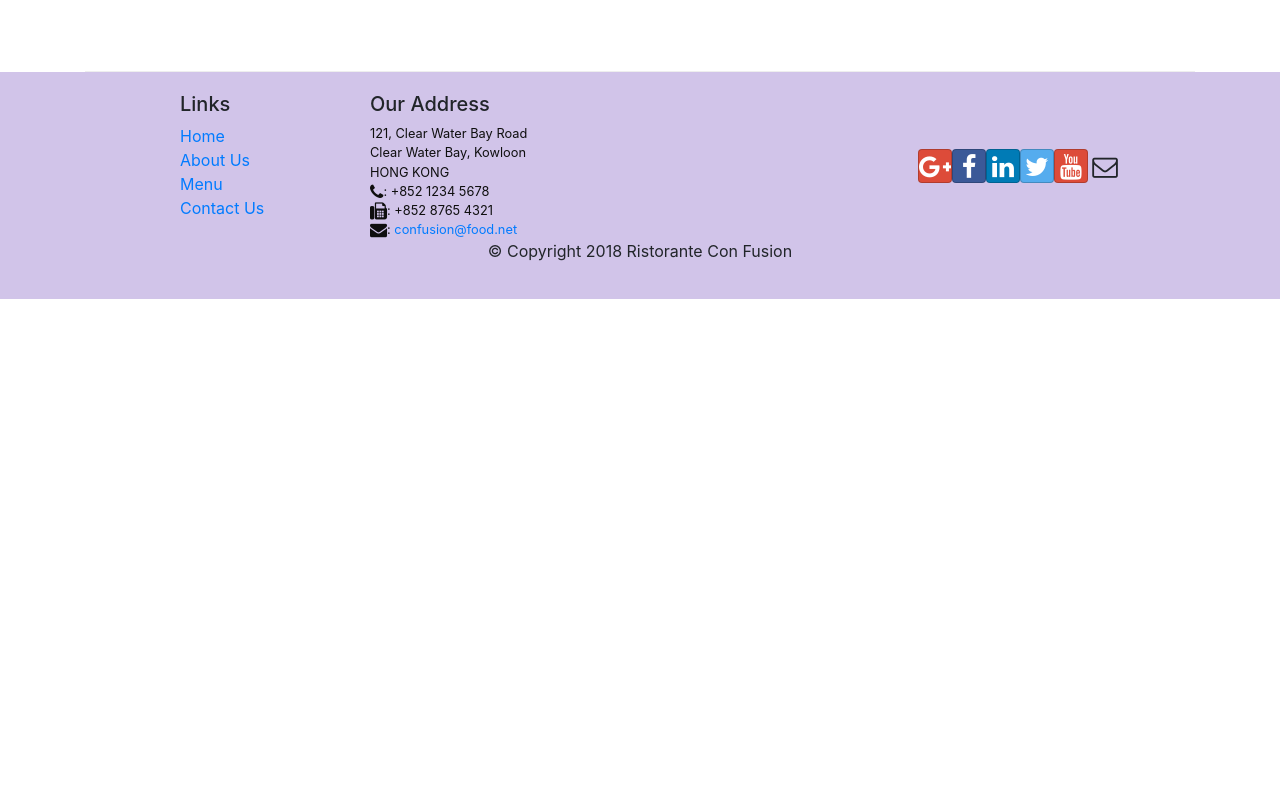
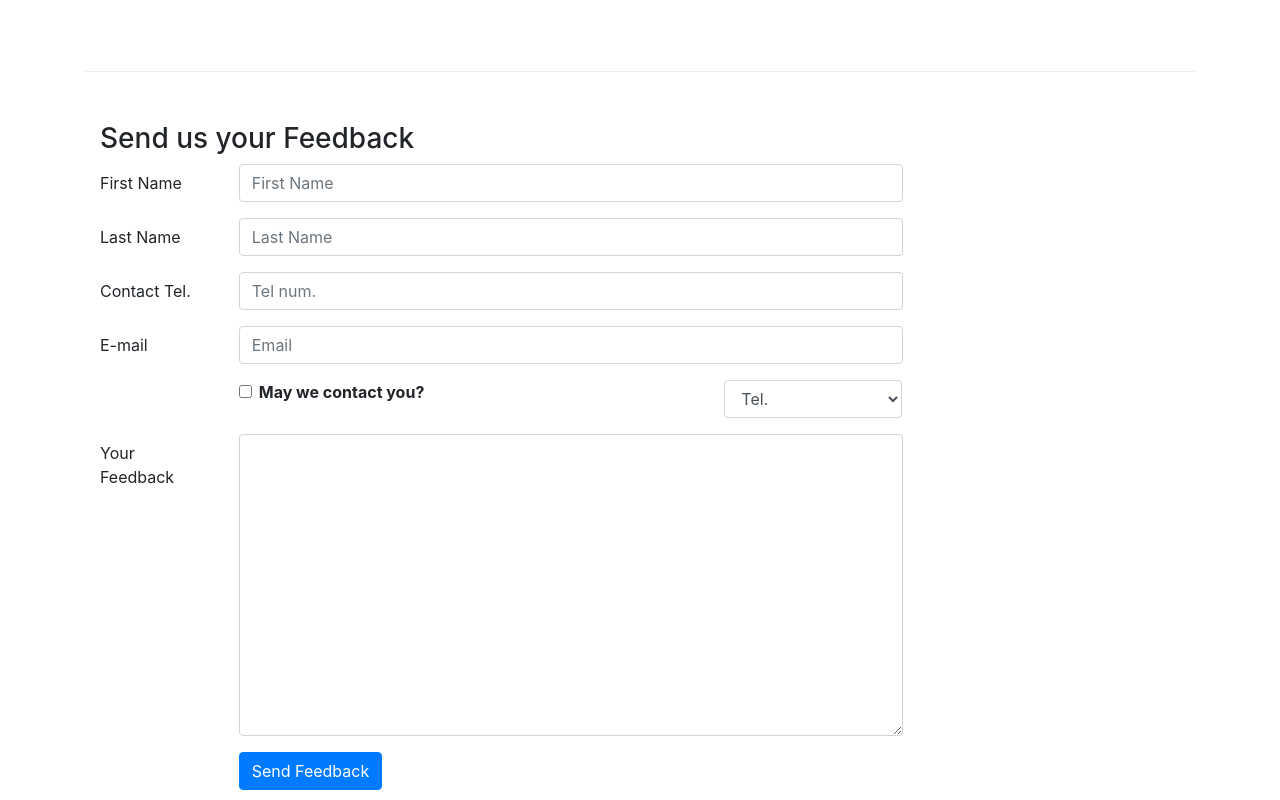
Before and after one commit to naman3112/Restaurant_website_using-_react, a React (Create React App) app: page /contactus in a window 1280 px wide. Shown: the part 800-1600 px from the top of the page. Before the commit the page ends 1099 px from the top, so only its background shows below. Built offline with nearby package versions, Linux system fonts and the light colour scheme.

Commit message:
Controlled Forms : ex-1

```diff
--- a/src/components/AboutComponent.js
+++ b/src/components/AboutComponent.js
@@ -3,7 +3,7 @@
 import { Link } from 'react-router-dom';
 
 
-function RenderLeader(props){
+function RenderLeader({leader}){
 
 
 
@@ -14,16 +14,16 @@
         <Media className="pt-5 pb-3  row">
 
         <Media className="col-2 " >
-          <Media  src={props.leader.image} alt="Generic placeholder image" />
+          <Media  src={leader.image} alt="Generic placeholder image" />
         </Media>
         <Media body className="col-8" >
           <Media heading>
-            {props.leader.name}
+            {leader.name}
           </Media>
           <Media>
-            {props.leader.designation}
+            {leader.designation}
           </Media>
-          {<br/>} {props.leader.description}
+          {<br/>} {leader.description}
         </Media>
       </Media>
     );
--- a/src/components/ContactComponent.js
+++ b/src/components/ContactComponent.js
@@ -1,7 +1,47 @@
-import React from 'react';
+import React,{Component} from 'react';
 import {Link } from 'react-router-dom';
-import{Breadcrumb,BreadcrumbItem} from 'reactstrap';
-function Contact(props) {
+import{Breadcrumb,BreadcrumbItem,Button,Form,Label,Input,Col, FormGroup} from 'reactstrap';
+
+
+class  Contact extends Component {
+
+    constructor(props){
+        super(props);
+        this.state={
+            fistname: '',
+            lastname: '',
+            telnum: '',
+            email: '',
+            agree: false,
+            contactType: 'Tel.',
+            message:''
+        }
+    this.handleSubmit=this.handleSubmit.bind(this);
+    this.handleInputChange=this.handleInputChange.bind(this);
+    }
+    handleInputChange(event) {
+        const target = event.target;
+        const value = target.type === 'checkbox' ? target.checked : target.value;
+        const name = target.name;
+     /*   alert ("i am target ");
+        alert(target);
+        alert("i am value");
+        alert(value);
+        alert("i am name ");
+        alert(name);
+*/
+        this.setState({
+          [name]: value
+        });
+    }
+    handleSubmit(event){
+        console.log("Current state is "+JSON.stringify(this.state));
+        alert("Current state is :"+JSON.stringify(this.state));
+        event.preventDefault();
+    }
+
+
+    render(){
     return(
         <div className="container">
                  <div className="row">
@@ -44,8 +84,142 @@
                     </div>
                 </div>
             </div>
+
+            <div className="row row-content">
+                <div className="col-12">
+                    <h3> Send us your Feedback</h3>
+                </div>
+                <div className="col-12 col-md-9">
+                    <Form onSubmit={this.handleSubmit}>
+                        <FormGroup row>
+                            <Label htmlFor="firstname" md={2}>
+                                First Name
+                            </Label>
+
+                        <Col md={10}>
+                            <Input type="text" id="firstname" name="firstname"
+                                    placeholder="First Name"
+
+                                    value={this.state.firstname}
+                                    onChange={this.handleInputChange}
+                                    />
+
+                        </Col>
+
+                        </FormGroup>
+
+                        <FormGroup row>
+                            <Label htmlFor="lastname" md={2}>
+                                Last Name
+                            </Label>
+
+                        <Col md={10}>
+                            <Input type="text" id="lastname" name="lastname"
+                                    placeholder="Last Name"
+
+                                    value={this.state.lastname}
+                                    onChange={this.handleInputChange}
+                                    />
+
+                        </Col>
+
+                        </FormGroup>
+
+                        <FormGroup row>
+                            <Label htmlFor="telnum" md={2}>
+                                Contact Tel.
+                            </Label>
+
+                        <Col md={10}>
+                            <Input type="tel" id="telnum" name="telnum"
+                                    placeholder="Tel num."
+
+                                value={this.state.telnum}
+
+                                onChange={this.handleInputChange}
+                                />
+
+
+                        </Col>
+
+                        </FormGroup>
+
+
+                        <FormGroup row>
+                            <Label htmlFor="email" md={2}>
+                                E-mail
+                            </Label>
+
+                        <Col md={10}>
+                            <Input type="email" id="email" name="email"
+                                    placeholder="Email"
+                                    value={this.state.email}
+                                    onChange={this.handleInputChange}
+                                    />
+
+                        </Col>
+
+                        </FormGroup>
+
+                        <FormGroup row>
+                             <Col md={{size:6,offset:2}}>
+                                 <FormGroup check>
+                                     <Label check>
+                                         <Input type="checkbox" name="agree"
+                                            checked={this.state.agree}
+                                            onChange={this.handleInputChange}
+                                            />{' '}
+                                            <strong>May we contact you?</strong>
+                                    </Label>
+                                 </FormGroup>
+                            </Col>
+                            <Col md={{size:3,offset:1}}>
+                                 <Input type="select" name="contactType" value={this.state.contactType}
+                                   onChange={this.handleInputChange}
+                                 >
+                                     <option>Tel.</option>
+                                     <option>Email</option>
+                                 </Input>
+                                 </Col>
+
+                        </FormGroup>
+
+                        <FormGroup row>
+                            <Label htmlFor="message" md={2}>
+                                Your Feedback
+                            </Label>
+
+                        <Col md={10}>
+                            <Input type="textarea" id="message" name="message"
+                                    rows="12"
+                                    value={this.state.message}
+                                    onChange={this.handleInputChange}
+                                    />
+
+                        </Col>
+                        </FormGroup>
+                        <FormGroup row>
+                                <Col md={{size:10,offset:2}}>
+                                    <Button type="submit" color="primary">
+                                        Send Feedback
+                                    </Button>
+                                </Col>
+
+                        </FormGroup>
+
+
+
+
+                    </Form>
+                </div>
+
+            </div>
+
+
         </div>
     );
+   }
+
 }
 
 export default Contact;
```
